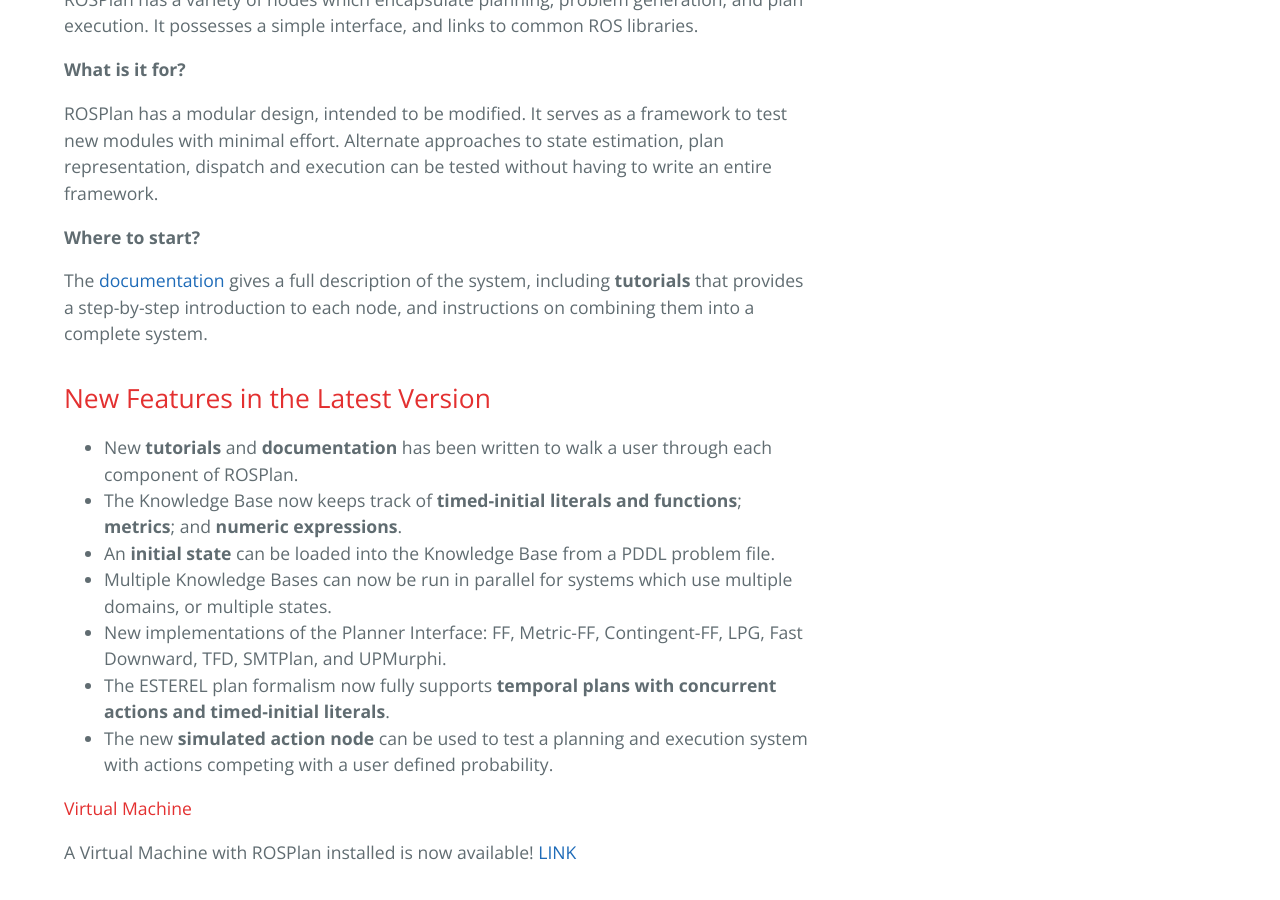
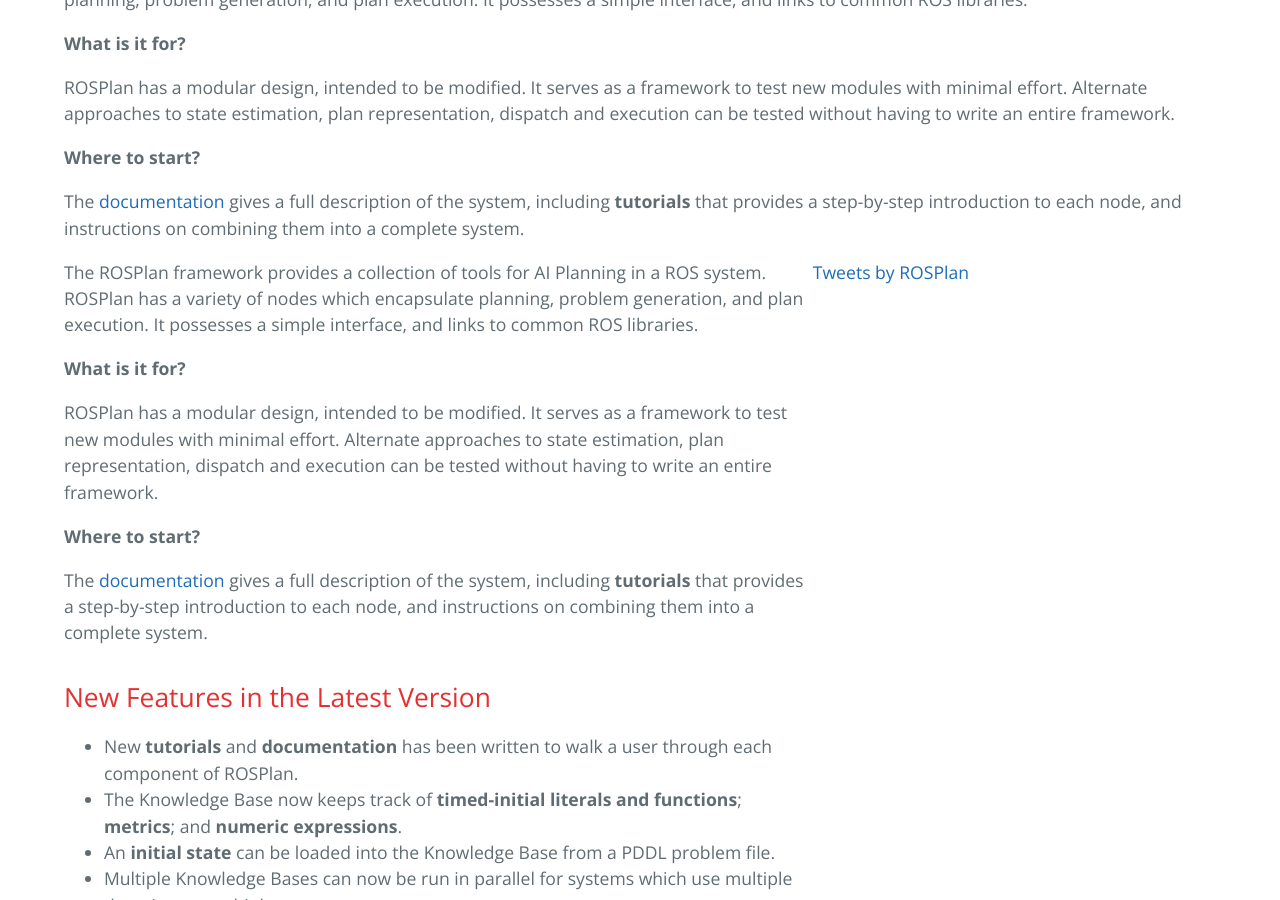
Before and after one commit to KCL-Planning/ROSPlan, a Jekyll site: the page built from index.md, in a window 1280 px wide and 900 px high, scrolled down 220 px. Built offline with Jekyll 4.4.1, drawn with Linux system fonts in a browser that asks for light colours; comment, search, counter and statistics services are not loaded.

Commit message:
Update index.html

```diff
--- a/_layouts/index.html
+++ b/_layouts/index.html
@@ -2,9 +2,15 @@
 layout: default
 ---
 
+<h2>What is ROSPlan?</h2>
+
+    <p>The ROSPlan framework provides a collection of tools for AI Planning in a ROS system. ROSPlan has a variety of nodes which encapsulate planning, problem generation, and plan execution. It possesses a simple interface, and links to common ROS libraries.</p>
+    <p><strong>What is it for?</strong></p>
+    <p>ROSPlan has a modular design, intended to be modified. It serves as a framework to test new modules with minimal effort. Alternate approaches to state estimation, plan representation, dispatch and execution can be tested without having to write an entire framework.</p>
+    <p><strong>Where to start?</strong></p>
+    <p>The <a href="documentation">documentation</a> gives a full description of the system, including  <strong>tutorials</strong> that provides a step-by-step introduction to each node, and instructions on combining them into a complete system.</p>
+
 <div style="float:left; width:65%">
-
-<h2>{{ page.title }}</h2>
 
     {{ content }}
 
```
